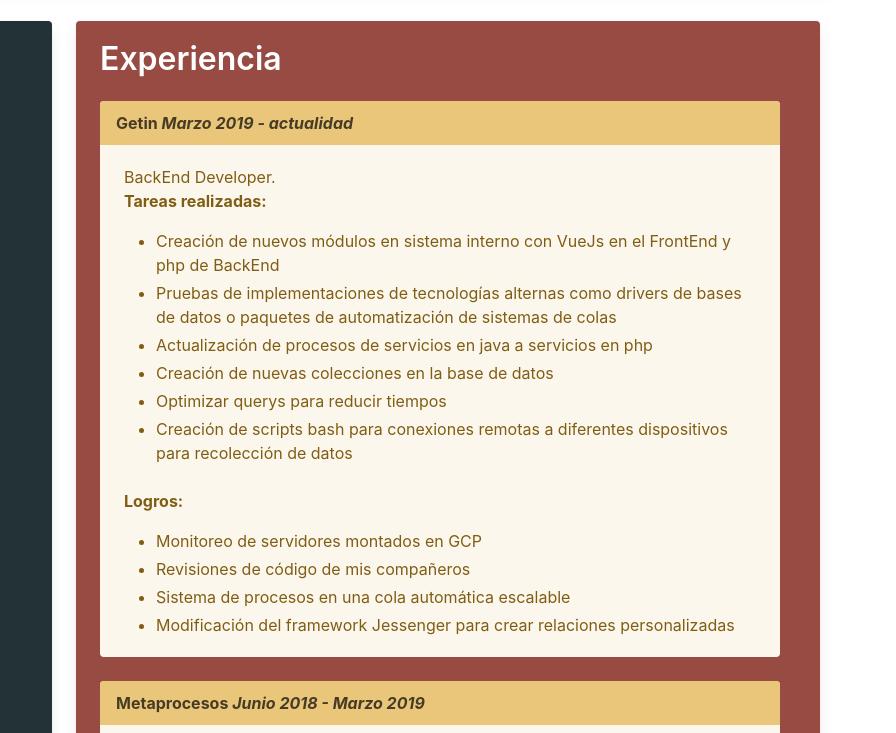
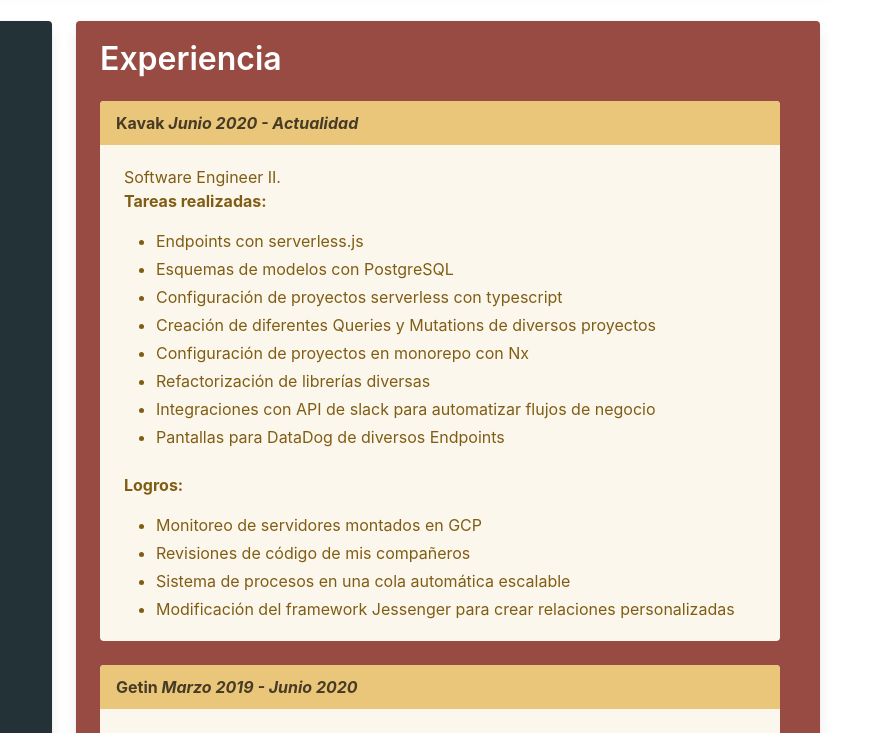
Before and after one commit to servo98/me, a website built with webpack: page dist/index.html in a window 1280 px wide. Shown: the part 213-946 px from the top of the page, 384-1280 px from the left. Built offline with nearby package versions, Linux system fonts and the light colour scheme.

Commit message:
kavak update

```diff
--- a/dist/index.html
+++ b/dist/index.html
@@ -112,7 +112,38 @@
 
                                         <article class="message is-warning">
                                             <div class="message-header">
-                                                <p>Getin <em>Marzo 2019 - actualidad</em></p>
+                                                <p>Kavak <em>Junio 2020 - Actualidad</em></p>
+                                            </div>
+                                            <div class="message-body">
+                                                Software Engineer II.
+                                                <p class="has-text-weight-bold">Tareas realizadas:</p>
+                                                <div class="content">
+                                                    <ul>
+                                                        <li>Endpoints con serverless.js</li>
+                                                        <li>Esquemas de modelos con PostgreSQL</li>
+                                                        <li>Configuración de proyectos serverless con typescript</li>
+                                                        <li>Creación de diferentes Queries y Mutations de diversos proyectos</li>
+                                                        <li>Configuración de proyectos en monorepo con Nx</li>
+                                                        <li>Refactorización de librerías diversas</li>
+                                                        <li>Integraciones con API de slack para automatizar flujos de negocio</li>
+                                                        <li>Pantallas para DataDog de diversos Endpoints</li>
+                                                    </ul>
+                                                </div>
+                                                <p class="has-text-weight-bold">Logros:</p>
+                                                <div class="content">
+                                                    <ul>
+                                                        <li>Monitoreo de servidores montados en GCP</li>
+                                                        <li>Revisiones de código de mis compañeros</li>
+                                                        <li>Sistema de procesos en una cola automática escalable</li>
+                                                        <li>Modificación del framework Jessenger para crear relaciones
+                                                            personalizadas</li>
+                                                    </ul>
+                                                </div>
+                                            </div>
+                                        </article>
+                                        <article class="message is-warning">
+                                            <div class="message-header">
+                                                <p>Getin <em>Marzo 2019 - Junio 2020</em></p>
                                             </div>
                                             <div class="message-body">
                                                 BackEnd Developer.
```
